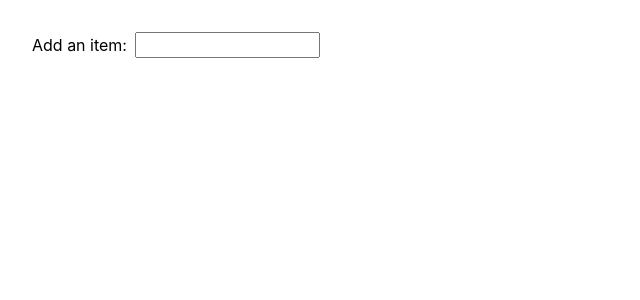
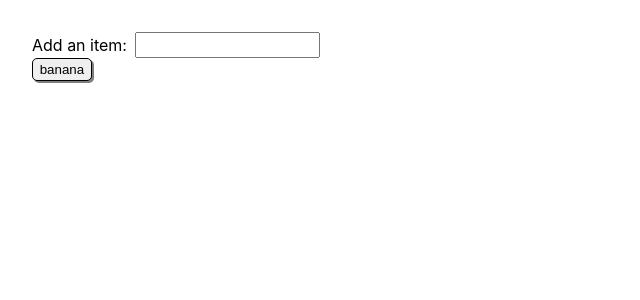
Before and after one commit to ruanres/assembly-line, a React (Create React App) app: page / in a window 1280 px wide. Shown: the top 300 px of the page, without its empty margins (0-640 px from the left). Built offline with nearby package versions, Linux system fonts and the light colour scheme.

Commit message:
create item component

```diff
--- a/src/App.css
+++ b/src/App.css
@@ -1,14 +1,3 @@
 .App {
   margin: 2em;
 }
-
-.item {
-  display: flex;
-  flex-direction: row;
-  column-gap: 0.5em;
-  align-items: center;
-}
-
-input {
-  height: 1.5em;
-}
--- a/src/components/AssemblyLine.jsx
+++ /dev/null
@@ -1,14 +0,0 @@
-import React from "react";
-import Input from "./input";
-
-const AssemblyLine = () => {
-  const onAddItem = item => console.log(item);
-
-    return (
-      <>
-        <Input  onAddItem={onAddItem}/>
-      </>
-    );
-}
-
-export default AssemblyLine;
--- /dev/null
+++ b/src/components/AssemblyLine/index.jsx
@@ -0,0 +1,19 @@
+import React from "react";
+import Input from "../Input";
+import Item from "../Item";
+
+const AssemblyLine = () => {
+  const onAddItem = item => console.log(item);
+
+  const onRightClick = () => console.log('right');
+  const onLeftClick = () => console.log('left');
+
+    return (
+      <>
+        <Input  onAddItem={onAddItem}/>
+        <Item name='banana' onRightClick={onRightClick} onLeftClick={onLeftClick} />
+      </>
+    );
+}
+
+export default AssemblyLine;
--- /dev/null
+++ b/src/components/Input/Input.css
@@ -0,0 +1,10 @@
+.item {
+  display: flex;
+  flex-direction: row;
+  column-gap: 0.5em;
+  align-items: center;
+}
+
+input {
+  height: 1.5em;
+}
--- a/src/components/input.jsx
+++ b/src/components/Input/index.jsx
@@ -1,4 +1,5 @@
 import React from 'react';
+import './Input.css'
 
 const Input = ({onAddItem}) => {
 
--- /dev/null
+++ b/src/components/Item/Item.css
@@ -0,0 +1,10 @@
+.assembly-item {
+  padding: 0.2em 0.5em;
+  box-shadow: 2px 2px 0px rgb(0 0 0 / 50%);
+  border: 1px solid black;
+  border-radius: 5px;
+}
+
+.assembly-item:hover {
+  background-color: #eee70b;
+}
--- /dev/null
+++ b/src/components/Item/index.jsx
@@ -0,0 +1,25 @@
+import React from 'react';
+import './Item.css';
+
+const Item = ({name, onRightClick, onLeftClick}) => {
+  const handleEvent = (event) => {
+      if (event.type === 'click') {
+        onLeftClick();
+      } else if (event.type === 'contextmenu') {
+      onRightClick();
+    }
+    event.preventDefault();
+  };
+
+  return (
+    <div>
+      <button
+        className='assembly-item'
+        onClick={handleEvent} onContextMenu={handleEvent}>
+          {name}
+      </button>
+    </div>
+  )
+};
+
+export default Item;
```
